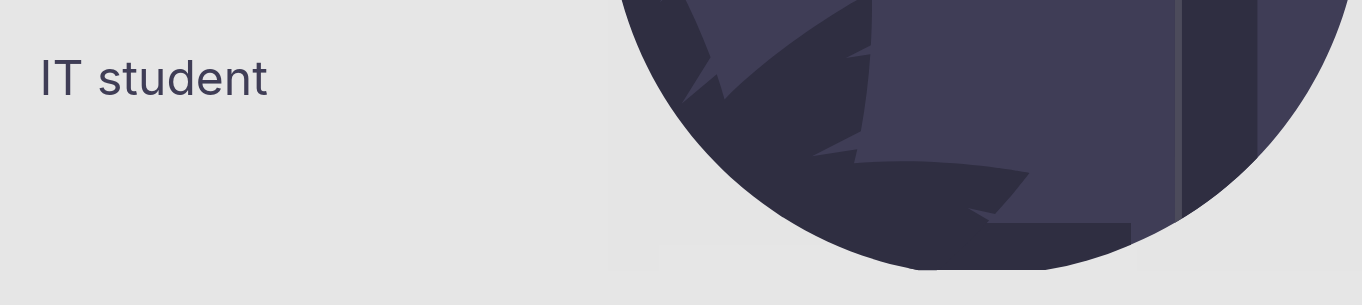
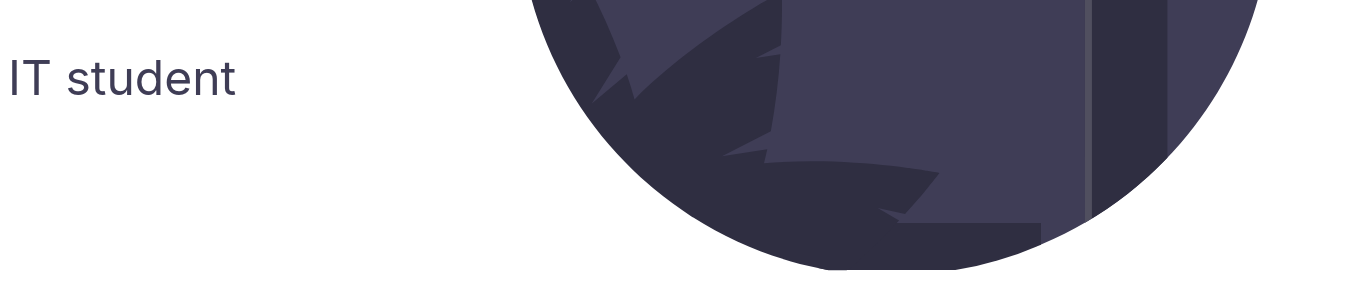
Before and after one commit to MatyD356/MatyD356, a plain HTML site: page index.html in a window 1280 px wide. Shown: the part 511-816 px from the top of the page, 1362 px wide, since content can reach past the window. Drawn offline with Linux system fonts and the light colour scheme.

Commit message:
change bg color to match github

```diff
--- a/index.html
+++ b/index.html
@@ -13,7 +13,7 @@
   </div>
   <div class="right-side">
     <svg width="754" height="751" viewBox="0 0 754 751" fill="none" xmlns="http://www.w3.org/2000/svg">
-      <rect width="754" height="751" fill="#E5E5E5"/>
+      <rect width="754" height="751" fill="white"/>
       <g id="undraw_relaunch_day_902d 1" clip-path="url(#clip0)">
       <path id="Vector" d="M754 377C754.084 467.413 721.641 554.84 662.599 623.312C603.556 691.785 521.852 736.734 432.41 749.95H330.3C330.14 750.09 324.48 750.36 324.48 750.36C323.53 750.23 322.57 750.09 321.62 749.95C314.35 748.88 307.147 747.603 300.01 746.12C272.065 740.335 244.877 731.36 218.98 719.37C218.71 719.25 218.45 719.12 218.18 719C203.749 712.302 189.763 704.683 176.31 696.19C175.97 695.98 175.64 695.77 175.31 695.56C174.74 695.2 174.18 694.85 173.62 694.48C173.44 694.37 173.26 694.26 173.08 694.14C161.053 686.393 149.477 677.966 138.41 668.9C137.87 668.47 137.33 668.02 136.79 667.58C134.62 665.78 132.47 663.96 130.34 662.12C130.32 662.11 130.31 662.09 130.29 662.08C119.406 652.647 109.066 642.604 99.32 632C99.29 631.96 99.25 631.93 99.22 631.89C56.4076 585.321 26.0279 528.71 10.89 467.29C10.77 466.85 10.67 466.42 10.56 465.98C3.52589 436.843 -0.0189875 406.974 1.49567e-05 377C1.49567e-05 168.79 168.79 0 377 0C585.21 0 754 168.79 754 377Z" fill="#3F3D56"/>
       <path id="Vector_2" opacity="0.8" d="M435.853 419.616L468.824 381.018L501.795 342.419L520.407 320.63C521.437 319.424 519.848 317.543 518.818 318.749L485.847 357.347L452.877 395.946L434.264 417.735C433.234 418.941 434.824 420.822 435.853 419.616V419.616Z" fill="url(#paint0_linear)"/>
@@ -21,28 +21,28 @@
       <path id="Vector_4" d="M688.521 295.224H634.387V349.358H688.521V295.224Z" fill="#2F2E41"/>
       <path id="Vector_5" d="M614.399 114.5H601.906V256.081H614.399V114.5Z" fill="#2F2E41"/>
       <g id="Group" opacity="0.4">
-      <path id="Vector_6" opacity="0.4" d="M573.93 245.25H566.93V702.73C569.282 701.356 571.615 699.954 573.93 698.525V245.25Z" fill="#E6E6E6"/>
-      <path id="Vector_7" opacity="0.4" d="M608.906 114.5H601.906V245.25H608.906V114.5Z" fill="#E6E6E6"/>
+      <path id="Vector_6" opacity="0.4" d="M573.93 245.25H566.93V702.73C569.282 701.356 571.615 699.954 573.93 698.525V245.25Z" fill="white"/>
+      <path id="Vector_7" opacity="0.4" d="M608.906 114.5H601.906V245.25H608.906V114.5Z" fill="white"/>
       </g>
       <path id="Vector_8" d="M628.14 309.798H583.168V334.783H628.14V309.798Z" fill="#6C63FF"/>
-      <path id="Vector_9" d="M146.933 311.039C183.49 311.039 213.126 281.404 213.126 244.847C213.126 208.29 183.49 178.654 146.933 178.654C110.376 178.654 80.7407 208.29 80.7407 244.847C80.7407 281.404 110.376 311.039 146.933 311.039Z" fill="#E6E6E6"/>
+      <path id="Vector_9" d="M146.933 311.039C183.49 311.039 213.126 281.404 213.126 244.847C213.126 208.29 183.49 178.654 146.933 178.654C110.376 178.654 80.7407 208.29 80.7407 244.847C80.7407 281.404 110.376 311.039 146.933 311.039Z" fill="white"/>
       <path id="Vector_10" d="M140.423 206.867C144.618 206.867 148.018 203.467 148.018 199.271C148.018 195.076 144.618 191.676 140.423 191.676C136.227 191.676 132.827 195.076 132.827 199.271C132.827 203.467 136.227 206.867 140.423 206.867Z" fill="#CBCBCB"/>
       <path id="Vector_11" d="M153.444 282.826C157.639 282.826 161.04 279.425 161.04 275.23C161.04 271.035 157.639 267.634 153.444 267.634C149.249 267.634 145.848 271.035 145.848 275.23C145.848 279.425 149.249 282.826 153.444 282.826Z" fill="#CBCBCB"/>
       <path id="Vector_12" d="M182.742 238.336C185.739 238.336 188.168 235.907 188.168 232.91C188.168 229.914 185.739 227.485 182.742 227.485C179.746 227.485 177.317 229.914 177.317 232.91C177.317 235.907 179.746 238.336 182.742 238.336Z" fill="#CBCBCB"/>
       <path id="Vector_13" d="M120.89 267.634C130.479 267.634 138.252 259.861 138.252 250.272C138.252 240.684 130.479 232.91 120.89 232.91C111.302 232.91 103.528 240.684 103.528 250.272C103.528 259.861 111.302 267.634 120.89 267.634Z" fill="#CBCBCB"/>
       <path id="Vector_14" d="M252.015 352.789C253.99 352.789 255.591 351.188 255.591 349.213C255.591 347.238 253.99 345.636 252.015 345.636C250.04 345.636 248.438 347.238 248.438 349.213C248.438 351.188 250.04 352.789 252.015 352.789Z" fill="#6C63FF"/>
-      <path id="Vector_15" d="M283.012 401.093L281.227 402.866L279.454 401.081L278.264 402.263L280.037 404.048L278.252 405.821L279.434 407.011L281.219 405.238L282.992 407.023L284.182 405.841L282.409 404.056L284.194 402.283L283.012 401.093Z" fill="#E6E6E6"/>
-      <path id="Vector_16" d="M297.318 297.375L295.533 299.148L293.76 297.363L292.57 298.545L294.343 300.33L292.558 302.103L293.74 303.293L295.525 301.52L297.298 303.305L298.488 302.123L296.715 300.338L298.5 298.565L297.318 297.375Z" fill="#E6E6E6"/>
-      <path id="Vector_17" d="M342.279 100.556C338.417 103.129 334.464 97.0046 338.401 94.5456C342.262 91.9726 346.215 98.097 342.279 100.556Z" fill="#E6E6E6"/>
-      <path id="Vector_18" d="M118.557 366.728L116.1 366.189L116.638 363.731L115 363.372L114.461 365.83L112.004 365.292L111.645 366.93L114.102 367.469L113.564 369.926L115.202 370.285L115.741 367.827L118.198 368.366L118.557 366.728Z" fill="#E6E6E6"/>
-      <path id="Vector_19" d="M686.557 230.728L684.1 230.189L684.638 227.731L683 227.372L682.461 229.83L680.004 229.292L679.645 230.93L682.102 231.469L681.564 233.926L683.202 234.285L683.741 231.827L686.198 232.366L686.557 230.728Z" fill="#E6E6E6"/>
-      <path id="Vector_20" d="M222.46 110.506L220.003 109.967L220.541 107.51L218.903 107.151L218.364 109.608L215.906 109.07L215.547 110.708L218.005 111.247L217.467 113.705L219.105 114.063L219.644 111.606L222.101 112.144L222.46 110.506Z" fill="#E6E6E6"/>
+      <path id="Vector_15" d="M283.012 401.093L281.227 402.866L279.454 401.081L278.264 402.263L280.037 404.048L278.252 405.821L279.434 407.011L281.219 405.238L282.992 407.023L284.182 405.841L282.409 404.056L284.194 402.283L283.012 401.093Z" fill="white"/>
+      <path id="Vector_16" d="M297.318 297.375L295.533 299.148L293.76 297.363L292.57 298.545L294.343 300.33L292.558 302.103L293.74 303.293L295.525 301.52L297.298 303.305L298.488 302.123L296.715 300.338L298.5 298.565L297.318 297.375Z" fill="white"/>
+      <path id="Vector_17" d="M342.279 100.556C338.417 103.129 334.464 97.0046 338.401 94.5456C342.262 91.9726 346.215 98.097 342.279 100.556Z" fill="white"/>
+      <path id="Vector_18" d="M118.557 366.728L116.1 366.189L116.638 363.731L115 363.372L114.461 365.83L112.004 365.292L111.645 366.93L114.102 367.469L113.564 369.926L115.202 370.285L115.741 367.827L118.198 368.366L118.557 366.728Z" fill="white"/>
+      <path id="Vector_19" d="M686.557 230.728L684.1 230.189L684.638 227.731L683 227.372L682.461 229.83L680.004 229.292L679.645 230.93L682.102 231.469L681.564 233.926L683.202 234.285L683.741 231.827L686.198 232.366L686.557 230.728Z" fill="white"/>
+      <path id="Vector_20" d="M222.46 110.506L220.003 109.967L220.541 107.51L218.903 107.151L218.364 109.608L215.906 109.07L215.547 110.708L218.005 111.247L217.467 113.705L219.105 114.063L219.644 111.606L222.101 112.144L222.46 110.506Z" fill="white"/>
       <path id="Vector_21" d="M455.34 192.127C457.315 192.127 458.916 190.526 458.916 188.551C458.916 186.576 457.315 184.974 455.34 184.974C453.364 184.974 451.763 186.576 451.763 188.551C451.763 190.526 453.364 192.127 455.34 192.127Z" fill="#6C63FF"/>
-      <path id="Vector_22" d="M428.557 242.728L426.1 242.189L426.638 239.731L425 239.372L424.461 241.83L422.004 241.292L421.645 242.93L424.102 243.469L423.564 245.926L425.202 246.285L425.741 243.827L428.198 244.366L428.557 242.728Z" fill="#E6E6E6"/>
-      <path id="Vector_23" d="M523.46 198.506L521.003 197.967L521.541 195.51L519.903 195.151L519.364 197.608L516.906 197.07L516.547 198.708L519.005 199.247L518.467 201.705L520.105 202.063L520.644 199.606L523.101 200.144L523.46 198.506Z" fill="#E6E6E6"/>
+      <path id="Vector_22" d="M428.557 242.728L426.1 242.189L426.638 239.731L425 239.372L424.461 241.83L422.004 241.292L421.645 242.93L424.102 243.469L423.564 245.926L425.202 246.285L425.741 243.827L428.198 244.366L428.557 242.728Z" fill="white"/>
+      <path id="Vector_23" d="M523.46 198.506L521.003 197.967L521.541 195.51L519.903 195.151L519.364 197.608L516.906 197.07L516.547 198.708L519.005 199.247L518.467 201.705L520.105 202.063L520.644 199.606L523.101 200.144L523.46 198.506Z" fill="white"/>
       <path id="Vector_24" opacity="0.8" d="M357.853 218.616L390.824 180.018L423.795 141.419L442.407 119.63C443.437 118.424 441.848 116.543 440.818 117.749L407.847 156.347L374.877 194.946L356.264 216.735C355.234 217.941 356.824 219.822 357.853 218.616V218.616Z" fill="url(#paint1_linear)"/>
       <path id="Vector_25" d="M606.5 125.5C612.575 125.5 617.5 120.575 617.5 114.5C617.5 108.425 612.575 103.5 606.5 103.5C600.425 103.5 595.5 108.425 595.5 114.5C595.5 120.575 600.425 125.5 606.5 125.5Z" fill="#6C63FF"/>
-      <path id="Vector_26" d="M494.557 71.728L492.1 71.189L492.638 68.731L491 68.372L490.461 70.83L488.004 70.292L487.645 71.93L490.102 72.469L489.564 74.926L491.202 75.285L491.741 72.827L494.198 73.366L494.557 71.728Z" fill="#E6E6E6"/>
+      <path id="Vector_26" d="M494.557 71.728L492.1 71.189L492.638 68.731L491 68.372L490.461 70.83L488.004 70.292L487.645 71.93L490.102 72.469L489.564 74.926L491.202 75.285L491.741 72.827L494.198 73.366L494.557 71.728Z" fill="white"/>
       <g id="Group 1">
       <g id="flames">
       <g id="middle">
@@ -64,7 +64,7 @@
       <path id="Vector_35" d="M404.828 283.897H371.043C370.701 283.897 370.364 283.82 370.057 283.671C369.75 283.523 369.481 283.307 369.27 283.04C369.058 282.773 368.91 282.462 368.837 282.13C368.764 281.798 368.768 281.454 368.847 281.123L374.537 257.514C374.655 257.023 374.936 256.585 375.335 256.273C375.733 255.96 376.225 255.79 376.733 255.79H399.138C399.645 255.79 400.138 255.96 400.536 256.273C400.934 256.585 401.215 257.023 401.334 257.514L407.023 281.123C407.103 281.454 407.106 281.798 407.033 282.13C406.96 282.462 406.812 282.773 406.601 283.04C406.39 283.307 406.12 283.523 405.813 283.671C405.506 283.82 405.169 283.897 404.828 283.897V283.897Z" fill="#2F2E41"/>
       <path id="Vector_36" d="M387.938 243.981C384.794 243.985 381.78 245.231 379.557 247.446C377.335 249.661 376.086 252.664 376.085 255.795V267.599H399.791V255.795C399.79 252.664 398.541 249.661 396.319 247.446C394.097 245.231 391.082 243.985 387.938 243.981V243.981Z" fill="#2F2E41"/>
       <path id="Vector_37" d="M404 601L485 704.455L473.798 707L410.894 627.288H404V601Z" fill="#2F2E41"/>
-      <path id="Vector_38" d="M390 243.418C387.451 244.094 385.2 245.574 383.594 247.628C381.987 249.683 381.114 252.199 381.109 254.788V254.89C380.728 255.002 380.382 255.209 380.107 255.492C379.832 255.774 379.636 256.122 379.539 256.501L373.778 280.066C373.701 280.384 373.695 280.715 373.763 281.035C373.83 281.355 373.968 281.656 374.168 281.918C374.367 282.18 374.623 282.395 374.917 282.549C375.211 282.704 375.536 282.792 375.868 282.809L375.827 283.085L375.671 284.105L373.321 291.242C368.86 298.727 368.475 305.733 369.172 313.115H375.39V599.154L294.239 702.451L300.208 703.797L299.262 705L288 702.451L369.151 599.154V313.115L363.962 312.656C363.265 305.274 364.7 298.727 369.161 291.242L369.432 284.105L369.588 283.085L369.629 282.809C369.296 282.792 368.972 282.704 368.678 282.549C368.384 282.395 368.128 282.18 367.929 281.918C367.729 281.656 367.591 281.355 367.524 281.035C367.456 280.715 367.462 280.384 367.539 280.066L373.3 256.501C373.397 256.122 373.592 255.774 373.868 255.492C374.143 255.209 374.488 255.002 374.87 254.89V254.788C374.871 251.664 376.136 248.667 378.388 246.457C380.64 244.247 383.694 243.004 386.88 243C387.935 243.003 388.984 243.144 390 243.418V243.418Z" fill="#E6E6E6"/>
+      <path id="Vector_38" d="M390 243.418C387.451 244.094 385.2 245.574 383.594 247.628C381.987 249.683 381.114 252.199 381.109 254.788V254.89C380.728 255.002 380.382 255.209 380.107 255.492C379.832 255.774 379.636 256.122 379.539 256.501L373.778 280.066C373.701 280.384 373.695 280.715 373.763 281.035C373.83 281.355 373.968 281.656 374.168 281.918C374.367 282.18 374.623 282.395 374.917 282.549C375.211 282.704 375.536 282.792 375.868 282.809L375.827 283.085L375.671 284.105L373.321 291.242C368.86 298.727 368.475 305.733 369.172 313.115H375.39V599.154L294.239 702.451L300.208 703.797L299.262 705L288 702.451L369.151 599.154V313.115L363.962 312.656C363.265 305.274 364.7 298.727 369.161 291.242L369.432 284.105L369.588 283.085L369.629 282.809C369.296 282.792 368.972 282.704 368.678 282.549C368.384 282.395 368.128 282.18 367.929 281.918C367.729 281.656 367.591 281.355 367.524 281.035C367.456 280.715 367.462 280.384 367.539 280.066L373.3 256.501C373.397 256.122 373.592 255.774 373.868 255.492C374.143 255.209 374.488 255.002 374.87 254.89V254.788C374.871 251.664 376.136 248.667 378.388 246.457C380.64 244.247 383.694 243.004 386.88 243C387.935 243.003 388.984 243.144 390 243.418V243.418Z" fill="white"/>
       <path id="Vector_39" d="M375 601L292 703.479L303.479 706L367.936 627.04H375V601Z" fill="#2F2E41"/>
       <path id="Vector_40" d="M369.086 313.271H362.95C362.262 305.872 363.976 298.422 368.378 290.92L369.364 284.196L369.517 283.174H375.675L375.521 284.196L374.536 290.92C370.133 298.422 368.419 305.872 369.107 313.271H375.244" fill="#6C63FF"/>
       <path id="Vector_41" d="M375.244 401.723H369.086V476.327H375.244V401.723Z" fill="#6C63FF"/>
@@ -73,7 +73,7 @@
       <path id="Vector_42" d="M395 464.008L394.923 474.083L394.011 596.367L393.901 610.943L393.659 643.788L393.418 677H391L391.242 643.788L391.473 613.107L391.593 596.066L392.505 474.108L392.582 464L395 464.008Z" fill="#6C63FF"/>
       </g>
       </g>
-      <rect id="Rectangle 1" x="51" y="725" width="478" height="108" fill="#E6E6E6"/>
+      <rect id="Rectangle 1" x="51" y="725" width="478" height="108" fill="white"/>
       <path id="Vector_43" d="M523 703V724.709C495.432 736.731 466.715 745.216 437.41 750H309.756C306.486 749.344 303.228 748.641 300 747.892V703H523Z" fill="#2F2E41"/>
       <path id="Vector_44" d="M409.05 650.87C408.35 650.75 407.61 650.63 406.85 650.5C402.38 649.78 396.99 648.96 390.81 648.11C390.39 648.05 389.96 647.99 389.52 647.93C384.42 647.24 378.81 646.54 372.76 645.85C339.59 642.12 293.26 639.13 245.98 643.24C247.15 638.54 248.23 633.84 249.25 629.16L203.97 636.17L252.83 611.32C257.433 585.791 260.598 560.024 262.31 534.14L237.85 537.92L262.86 525.2C264.65 493.17 263.81 471.85 263.81 471.85C263.81 471.85 182 514.38 116.58 579.38C114.18 570.92 111.55 562.57 108.75 554.37L73.61 583.77L102.58 537.25C93.3307 513.014 82.7205 489.32 70.8 466.28L51.82 482.16L66.66 458.34C51.64 429.99 39.9 412.17 39.9 412.17C39.9 412.17 26.51 434.11 10.56 467.98C25.6024 529.947 56.1448 587.074 99.32 634C109.08 644.62 119.437 654.677 130.34 664.12C132.47 665.96 134.62 667.78 136.79 669.58C148.348 679.147 160.466 688.016 173.08 696.14C173.82 696.62 174.56 697.09 175.31 697.56C213.489 721.792 255.736 738.921 300.01 748.12C303.12 748.77 306.26 749.38 309.41 749.95C310.18 750.09 310.95 750.23 311.72 750.36H324.48C324.48 750.36 330.14 750.09 330.3 749.95C346.15 736.08 360.52 722.06 372.91 709.14C375.73 706.21 378.44 703.33 381.05 700.53L359.67 688.06L387.11 693.94C388.37 692.55 389.61 691.18 390.81 689.84C396.97 682.96 402.31 676.73 406.74 671.44C407.5 670.52 408.24 669.64 408.95 668.78C417.02 659.04 421.46 653.1 421.46 653.1C421.46 653.1 417 652.19 409.05 650.87Z" fill="#2F2E41"/>
       </g>
--- a/style.css
+++ b/style.css
@@ -1,7 +1,7 @@
 body{
   display: flex;
   height: 100vh;
-  background-color: #E6E6E6;
+  background-color: #fff;
   color: #3F3D56;
   justify-content: center;
   align-items: center;
@@ -9,10 +9,6 @@ body{
 }
 .left-side{
   font-size: 3rem;
-  width: 45%;
-}
-
-.right-side{
   width: 50%;
 }
 
```
Also changed, not shown: rocketMan.gif.
